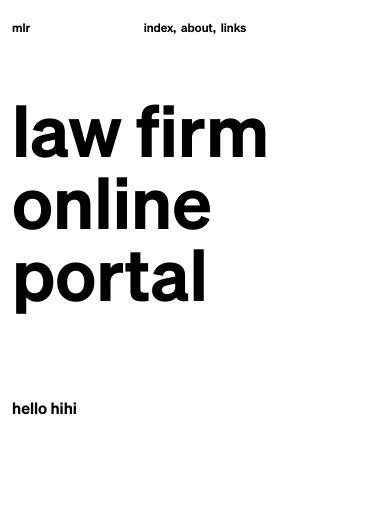
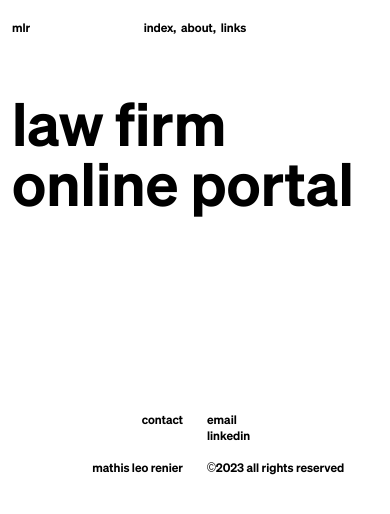
Before and after one commit to mathisrenier/portfolio-v2, a Next.js app: page /showcases/apr-avocats-web-app in a window 390 px wide. Shown: the top 514 px of the page. Built offline with nearby package versions, Linux system fonts and the light colour scheme.

Commit message:
added images to project pages and footer

```diff
--- a/app/layout.tsx
+++ b/app/layout.tsx
@@ -2,7 +2,7 @@ import "./globals.css";
 import type { Metadata } from "next";
 import localFont from "next/font/local";
 import Link from "next/link";
-import { navBar } from "@/content";
+import { navBar, footer } from "@/content";
 
 const soehneHalbfett = localFont({
   src: "./test-soehne-halbfett.woff2",
@@ -27,7 +27,7 @@ export default function RootLayout({
       >
         <header>
           <div className="h-5 flex items-end">
-            <Link href={navBar.logo.href} className="text-xs">
+            <Link href={navBar.logo.href} className="text-xs lg:text-sm">
               {navBar.logo.name}
             </Link>
           </div>
@@ -45,6 +45,34 @@ export default function RootLayout({
           </nav>
         </header>
         {children}
+
+        <footer>
+          <div className="mt-14 text-xs lg:text-sm grid grid-cols-12 justify-stretch items-start gap-x-6 gap-y-1">
+            <div className="col-span-6 lg:col-span-8">
+              <p className="text-end">contact</p>
+            </div>
+            <div className="col-span-6 lg:col-span-4">
+              {footer.contacts.map((value, index) => (
+                <a
+                  className="block hover:underline"
+                  href={value.href}
+                  key={index}
+                >
+                  {value.name}
+                </a>
+              ))}
+            </div>
+          </div>
+
+          <div className="mt-4 text-xs lg:text-sm grid grid-cols-12 justify-stretch items-start gap-x-6 gap-y-1">
+            <div className="col-span-6">
+              <p className="text-end">{footer.copyright.left}</p>
+            </div>
+            <div className="col-span-6">
+              <p>{footer.copyright.right}</p>
+            </div>
+          </div>
+        </footer>
       </body>
     </html>
   );
--- a/app/showcases/[id]/page.tsx
+++ b/app/showcases/[id]/page.tsx
@@ -1,3 +1,4 @@
+import Image from "next/image";
 import { index } from "@/content";
 
 export default function Page({ params }: { params: { id: string } }) {
@@ -20,19 +21,35 @@ export default function Page({ params }: { params: { id: string } }) {
   return (
     <main className="pt-14">
       <div className="grid grid-cols-12 justify-stretch items-start gap-x-6">
-        <section className="col-span-12 md:col-span-6">
-          <h1 className="text-7xl">{project.name}</h1>
+        <section className="col-span-12 md:col-span-6 order-last md:order-first">
+          <h1 className="text-6xl lg:text-7xl hidden md:block">
+            {project.name}
+          </h1>
+          <div className="mt-14 md:mt-8 flex flex-col justify-between gap-4">
+            {project.images?.map((value, index) => (
+              <Image
+                key={index}
+                src={value || "https://source.unsplash.com/800x800/?marmot"}
+                width={800}
+                height={800}
+                alt={`Picture of the ${project.name} project`}
+              />
+            ))}
+          </div>
         </section>
 
-        <section className="mt-8 col-span-12 md:col-span-6">
-          <div className="grid grid-cols-12 justify-stretch items-start content-start gap-x-6">
+        <section className="col-span-12 md:col-span-6 order-first md:order-last">
+          <h1 className="text-6xl lg:text-7xl md:hidden">{project.name}</h1>
+          <div className="mt-8 grid grid-cols-12 justify-stretch items-start content-start gap-x-6">
             {project.details?.map((value, index) => (
               <>
                 <div className="col-span-2" key={`${index}_left`}>
-                  <p className="text-end text-sm translate-y-2">{value.left}</p>
+                  <p className="text-end text-xs lg:text-sm translate-y-2">
+                    {value.left}
+                  </p>
                 </div>
                 <div className="col-span-10" key={`${index}_right`}>
-                  <p className="text-3xl whitespace-break-spaces">
+                  <p className="text-2xl lg:text-3xl whitespace-break-spaces">
                     {value.right}
                   </p>
                 </div>
@@ -45,17 +62,12 @@ export default function Page({ params }: { params: { id: string } }) {
             <div className="mt-14 col-span-10">
               <a
                 href={project.callToAction?.href}
-                className="text-sm hover:underline"
+                className="text-xs lg:text-sm hover:underline"
               >
                 {project.callToAction?.text}
               </a>
             </div>
           </div>
-
-        </section>
-
-        <section className="nt-14 col-span-12 md:col-span-4">
-          hello hihi
         </section>
       </div>
     </main>
--- a/content.ts
+++ b/content.ts
@@ -5,6 +5,14 @@ export const navBar = {
     { name: "about", href: "/" },
     { name: "links", href: "/" },
   ],
+};
+
+export const footer = {
+  contacts: [
+    { name: "email", href: "mailto:hello@mathisrenier.com" },
+    { name: "linkedin", href: "/" },
+  ],
+  copyright: { left: "mathis leo renier", right: "©2023 all rights reserved" },
 };
 
 export const index = {
@@ -27,46 +35,57 @@ export const index = {
     projects: [
       {
         name: "serene keys",
-        date: '/ 2023',
+        date: "/ 2023",
         key: "serene-keys",
         coverImage: "https://source.unsplash.com/800x800/?piano",
-        images: [],
+        images: ['', '', '', ''],
         details: [
-          { left: 'name', right: 'serene keys' },
-          { left: 'type', right: 'web app' },
-          { left: 'year', right: '2023\n\n' },
-          { left: 'tech stack', right: 'typescript\nthree.js\nframer motion\nreact\nnext.js\nfirebase\nvercel\n\n' },
-          { left: 'info', right: "Serene Keys is more than just an online library of sampled instruments. It's a place where you can express yourself, explore your creativity, and find your inner peace. For the best experience, I suggest that you use an external midi keyboard plugged into your computer. But don't worry if you don't have one. You can still use your computer keyboard as a midi controller like in the image below, where Z and X control the octave. Have fun and enjoy the music!" },
+          { left: "name", right: "serene keys" },
+          { left: "type", right: "web app" },
+          { left: "year", right: "2023\n\n" },
+          {
+            left: "tech stack",
+            right:
+              "typescript\nthree.js\nframer motion\nreact\nnext.js\nfirebase\nvercel\n\n",
+          },
+          {
+            left: "info",
+            right:
+              "Serene Keys is more than just an online library of sampled instruments. It's a place where you can express yourself, explore your creativity, and find your inner peace. For the best experience, I suggest that you use an external midi keyboard plugged into your computer. But don't worry if you don't have one. You can still use your computer keyboard as a midi controller like in the image below, where Z and X control the octave. Have fun and enjoy the music!",
+          },
         ],
-        callToAction: { text: 'visit site', href: 'https://www.serenekeys.com/'},
+        callToAction: {
+          text: "visit site",
+          href: "https://www.serenekeys.com/",
+        },
       },
       {
         name: "law firm online portal",
-        date: '/ 2022',
+        date: "/ 2022",
         key: "apr-avocats-web-app",
         coverImage: "",
       },
       {
         name: "ar metro map - montreal",
-        date: '/ 2021',
+        date: "/ 2021",
         key: "montreal-metro-map",
         coverImage: "",
       },
       {
         name: "simple os",
-        date: '/ 2021',
+        date: "/ 2021",
         key: "simple-os",
         coverImage: "",
       },
       {
         name: "goodboy",
-        date: '/ 2021',
+        date: "/ 2021",
         key: "goodboy",
         coverImage: "",
       },
       {
         name: "homebody",
-        date: '/ 2020',
+        date: "/ 2020",
         key: "goodboy",
         coverImage: "",
       },
```
Also changed, not shown: app/page.tsx (+8 -3 lines).
